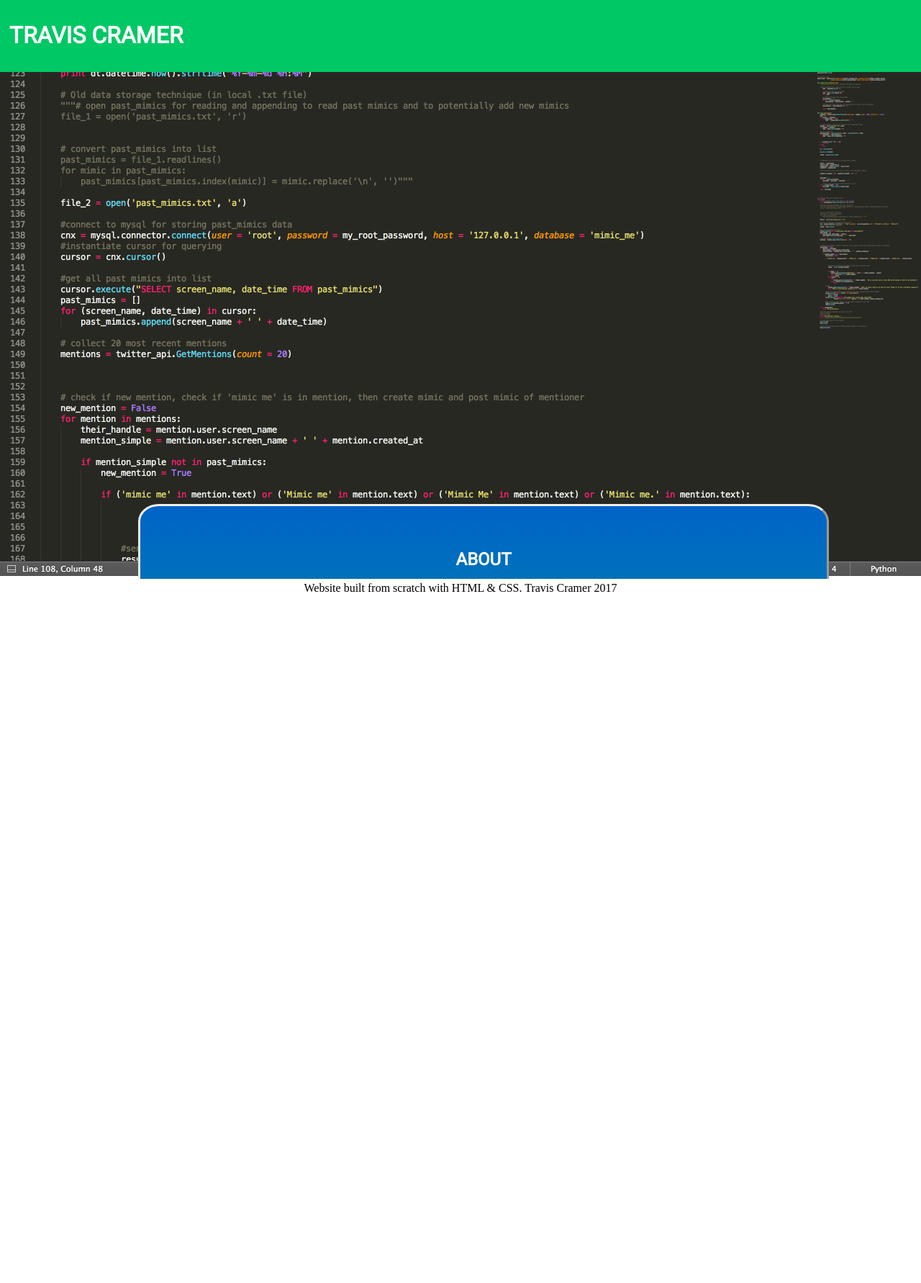
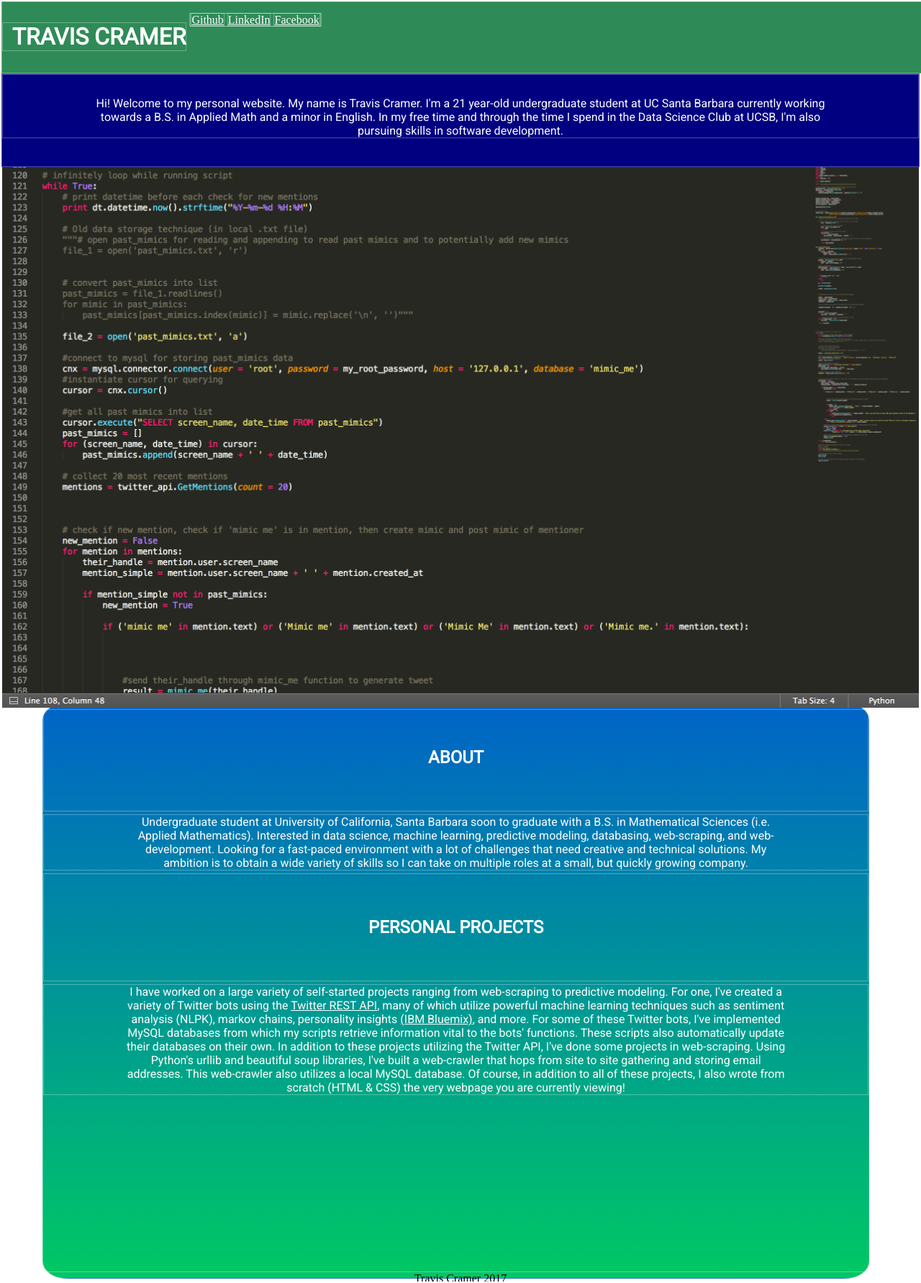
Before and after one commit to travis-cramer/travis-cramer.github.io, a Jekyll site: the page index.html, which Jekyll copies as it is, in a window 1280 px wide. Shown: the whole page at 72% size. Built offline with Jekyll 4.4.1, drawn with Linux system fonts in a browser that asks for light colours; before the commit the page ends 1596 px from its top, so only the background shows below that.

Commit message:
adding intro

```diff
--- a/index.html
+++ b/index.html
@@ -24,7 +24,16 @@
 
       <!-- REST OF BODY -->
 
-    	<div id="all">
+      <div id="intro">
+        <p class="normal-text" id="intro-text">
+          Hi! Welcome to my personal website. My name is Travis Cramer. I'm a 21 year-old undergraduate student at UC Santa Barbara currently working towards a B.S. in Applied Math and a minor in English. In my free time and through the time I spend in the Data Science Club at UCSB, I'm also pursuing skills in software development.
+        </p>
+      </div>
+
+
+      <div id="big-img">
+      </div>
+
 
       <div class="hello-world">
         <h2>ABOUT</h2>
@@ -33,15 +42,12 @@
         </p>
         <h2>PERSONAL PROJECTS</h2>
         <p class="normal-text">
-          I have worked on a large variety of self-started projects ranging from web-scraping to predictive modeling. For one, I've created a variety of Twitter bots using the Twitter REST API, many of which utilize powerful machine learning techniques such as sentiment analysis (NLPK), markov chains, personality insights <a href="https://www.ibm.com/cloud-computing/bluemix/?S_PKG=&cm_mmc=Search_Google-_-Cloud_Bluemix+Program-_-WW_US-_-ibm+bluemix_Exact_&cm_mmca1=000002FP&cm_mmca2=10001882&mkwid=01d23154-8501-4244-b28c-f9236fd38b00|401|1650992&cvosrc=ppc.google.ibm%20bluemix&cvo_campaign=Cloud_Bluemix%20Program-WW_US&cvo_crid=191089144216&Matchtype=e" id="bluemix">(IBM Bluemix)</a>, and more. For some of these Twitter bots, I've implemented MySQL databases from which my scripts retrieve information vital to the bots' functions. These scripts also automatically update their databases on their own. In addition to these projects utilizing the Twitter API, I've done some projects in web-scraping. Using Python's urllib and beautiful soup libraries, I've built a web-crawler that hops from site to site gathering and storing email addresses. This web-crawler also utilizes a local MySQL database. Of course, in addition to all of these projects, I also wrote from scratch (HTML & CSS) the very webpage you are currently viewing!
+          I have worked on a large variety of self-started projects ranging from web-scraping to predictive modeling. For one, I've created a variety of Twitter bots using the <a href="https://dev.twitter.com/rest/public" class="text-link">Twitter REST API</a>, many of which utilize powerful machine learning techniques such as sentiment analysis (NLPK), markov chains, personality insights <a href="https://www.ibm.com/cloud-computing/bluemix/?S_PKG=&cm_mmc=Search_Google-_-Cloud_Bluemix+Program-_-WW_US-_-ibm+bluemix_Exact_&cm_mmca1=000002FP&cm_mmca2=10001882&mkwid=01d23154-8501-4244-b28c-f9236fd38b00|401|1650992&cvosrc=ppc.google.ibm%20bluemix&cvo_campaign=Cloud_Bluemix%20Program-WW_US&cvo_crid=191089144216&Matchtype=e" class="text-link">(IBM Bluemix)</a>, and more. For some of these Twitter bots, I've implemented MySQL databases from which my scripts retrieve information vital to the bots' functions. These scripts also automatically update their databases on their own. In addition to these projects utilizing the Twitter API, I've done some projects in web-scraping. Using Python's urllib and beautiful soup libraries, I've built a web-crawler that hops from site to site gathering and storing email addresses. This web-crawler also utilizes a local MySQL database. Of course, in addition to all of these projects, I also wrote from scratch (HTML & CSS) the very webpage you are currently viewing!
         </p>
-      </div>
       </div>
 
       <div class="footer">
-        Website built from scratch with HTML & CSS. Travis Cramer 2017
-      </div>
-
+        Travis Cramer 2017
       </div>
 
 
--- a/style.css
+++ b/style.css
@@ -1,9 +1,27 @@
 * {
-
+  border: 1px solid rgba(255, 255, 255, 0.3);
   padding: 0;
   overflow: scroll;
   margin: 0;
-  display: inline-block;
+  box-sizing: border-box;
+}
+
+head, title {
+  display: none;
+}
+
+body {
+  background-color: background-color: rgb(0, 200, 100);
+  z-index: 1;
+}
+
+/* FIXED HEADER */
+
+* {
+  border: 1px solid rgba(255, 255, 255, 0.3);
+  padding: 0;
+  overflow: scroll;
+  margin: 0;
   box-sizing: border-box;
 }
 
@@ -22,7 +40,7 @@ body {
   height: 100px;
   width: 100%;
   position: fixed;
-  background-color: rgb(0, 200, 100);
+  background-color: SeaGreen;
   z-index: 999;
 }
 
@@ -48,18 +66,31 @@ h1 {
 
 .link {
   color: White;
-  display: none;
 }
 
 /* THE REST OF THE BODY */
 
+#intro {
+  width: 100%;
+  background-color: Navy;
+  height: 130px;
+  z-index: 990;
+  display: inline-block;
+  position: relative;
+  top: 100px;
+}
+
+#intro-text {
+  padding-top: 30px;
+}
+
 
 .hello-world {
-  width: 75%;
+  width: 90%;
   height: 800px;
   position: relative;
-  top: 700px;
-  left: 15%;
+
+  left: 4.5%;
   background: -webkit-linear-gradient(rgb(0, 100, 200), rgb(0, 200, 100));
   border-radius: 3%;
   border-style: outset;
@@ -85,6 +116,8 @@ p {
 
 .footer {
   position: relative;
+  top: 30px;
+  padding-bottom: 20px;
 }
 
 
@@ -93,9 +126,108 @@ a {
   border: 0;
 }
 
-#all {
+#big-img {
+  width: 100%;
+  height: 800px;
   background-image: url('code.png');
   background-size: contain;
   background-repeat: no-repeat;
-  background-color: background-color: rgb(0, 200, 100);
+  z-index: 800;
+  position: relative;
+  top: 50px;
 }
+
+.text-link {
+  color: White;
+}
+
+h1 {
+  padding-left: 1%;
+  display: inline;
+  text-align: left;
+  font-family: Roboto;
+  position: relative;
+  top: 30%;
+  color: White;
+}
+
+
+.links {
+}
+
+.links, .link, li, ul {
+  height: 95%;
+  width: 30%;
+  display: inline;
+}
+
+.link {
+  color: White;
+}
+
+/* THE REST OF THE BODY */
+
+.intro {
+  width: 100%;
+  height: 800px;
+  z-index: 990;
+  display: inline-block;
+  position: relative;
+  top: 400px;
+  background-color: Red;
+}
+
+
+.hello-world {
+  width: 90%;
+  height: 800px;
+  position: relative;
+  top: 40px;
+  left: 4.5%;
+  background: -webkit-linear-gradient(rgb(0, 100, 200), rgb(0, 200, 100));
+  border-radius: 3%;
+  border-style: outset;
+
+}
+
+h2, p, .footer {
+  width: 100%;
+  display: inline-block;
+  text-align: center;
+  overflow: scroll;
+}
+
+h2, p {
+  padding: 60px 0px;
+  color: White;
+  font-family: Roboto;
+}
+
+p {
+  padding: 0 10%;
+}
+
+.footer {
+  position: relative;
+  top: 30px;
+  padding-bottom: 20px;
+}
+
+
+a {
+  display: inline;
+  border: 0;
+}
+
+#big-img {
+  width: 100%;
+  height: 800px;
+  background-image: url('code.png');
+  background-size: contain;
+  background-repeat: no-repeat;
+  z-index: 800;
+}
+
+.text-link {
+  color: White;
+}
```
